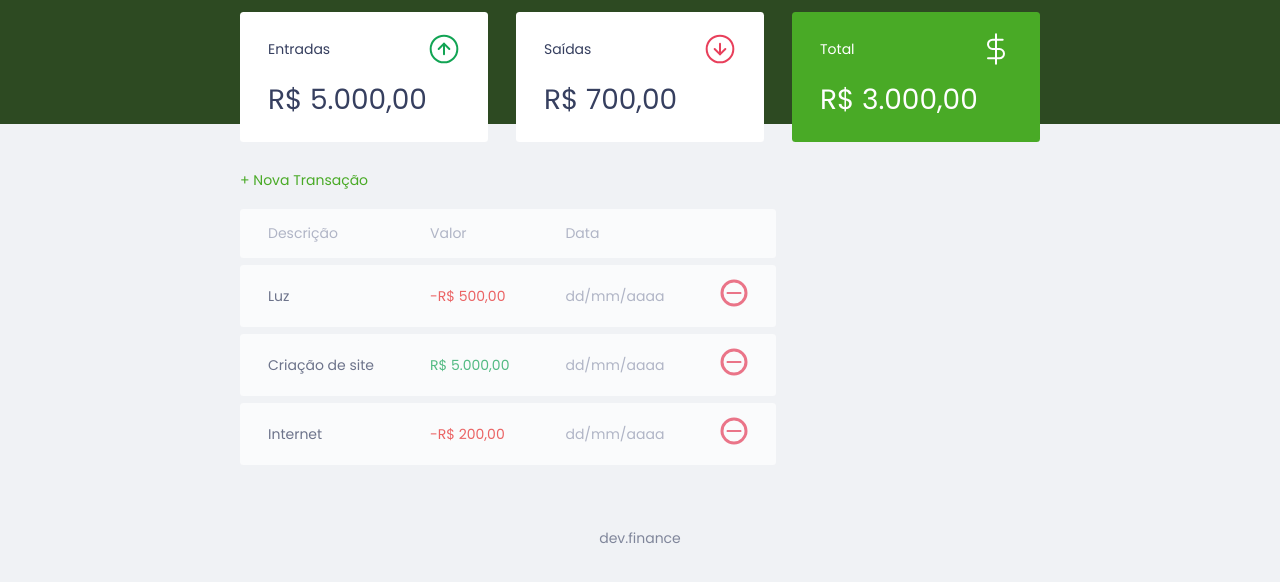
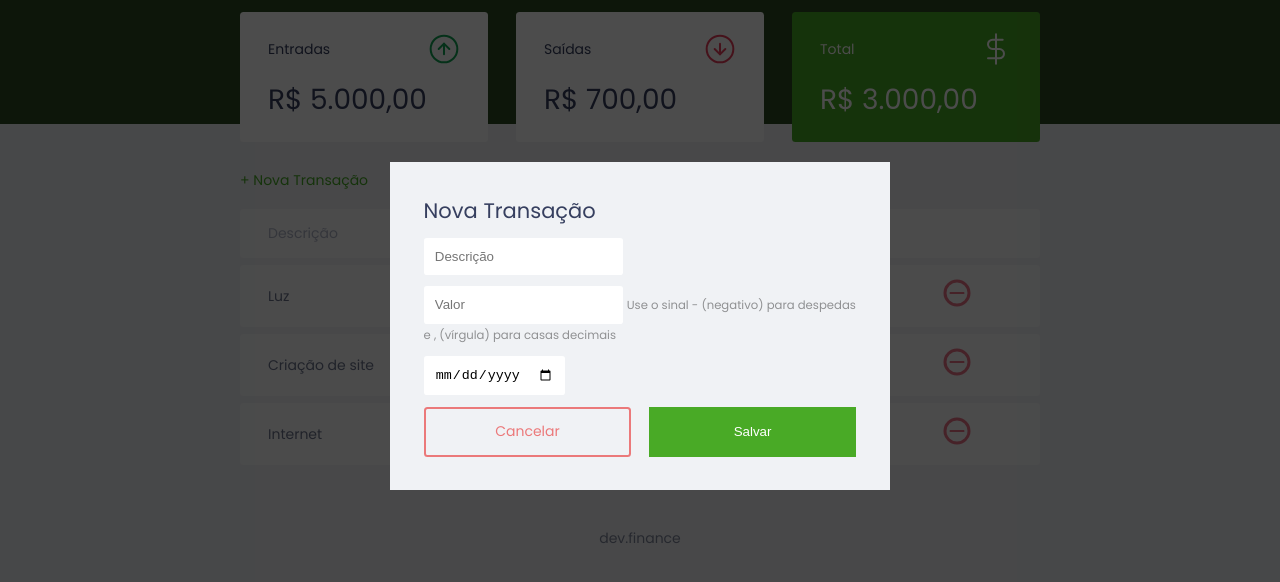
Before and after one commit to rafaelmaiabr/app-controle-financeiro, a plain HTML site: page index.html in a window 1280 px wide. Both pictures are taken after a click on the link "+ Nova Transação". Shown: the part 74-656 px from the top of the page. Drawn offline with Linux system fonts and the light colour scheme.

Commit message:
Configuração Modal Abre/Fecha

```diff
--- a/index.html
+++ b/index.html
@@ -53,7 +53,11 @@
     <section id="transaction">
       <h2 class="sr-only">Transações</h2>
 
-      <a href="#" class="button new">+ Nova Transação</a>
+      <a
+        href="#"
+        onclick="Modal.open()"
+        class="button new">+ Nova Transação
+      </a>
 
       <table id="data-table">
         <thead>
@@ -89,9 +93,80 @@
 
   </main>
 
+  <div class="modal-overlay">
+    <div class="modal">
+        <div id="form">
+          <h2>Nova Transação</h2>
+          <form action="" method="GET">
+            <div class="input-group">
+              <label class="sr-only" for="description">
+                Descrição
+              </label>
+              <input
+                type="text"
+                id="description"
+                name="description"
+                placeholder="Descrição"
+              />
+            </div>
+
+            <div class="input-group">
+              <label class="sr-only" for="amount"> Valor
+              </label>
+              <input
+                type="number"
+                step="0.01"
+                id="amount"
+                name="amount"
+                placeholder="Valor"
+              />
+              <small class="help">
+                Use o sinal - (negativo) para despedas e
+                , (vírgula) para casas decimais
+              </small>
+            </div>
+
+            <div class="input-group">
+              <label class="sr-only" for="date"> Data
+              </label>
+              <input
+                type="date"
+                id="date"
+                name="date"
+                placeholder="dd/mm/aaaa" />
+            </div>
+
+            <div class="input-group actions">
+              <a href="#" onclick="Modal.close()" class="button cancel">Cancelar</a>
+              <button>Salvar</button>
+            </div>
+
+          </form>
+        </div>
+    </div>
+  </div>
+
   <footer>
     dev.finance
   </footer>
+
+  <script>
+    const Modal = {
+      open(){
+        document
+          .querySelector('.modal-overlay')
+          .classList
+          .add('active')
+      },
+      close(){
+        document
+          .querySelector('.modal-overlay')
+          .classList
+          .remove('active')
+      }
+    }
+  </script>
+
 </body>
 
 </html>
--- a/style.css
+++ b/style.css
@@ -1,6 +1,9 @@
 /*GLOBAL*/
 :root {
    --dark-blue: #363f5f;
+   --green: #49aa26;
+   --light-green: #3dd705;
+   --red:#e92929;
 }
 
 * {
@@ -59,17 +62,54 @@ header h1 {
 
 /*LINKS & BUTTONS*/
 a {
-  color: #49AA26;
+  color: var(--green);
   text-decoration: none;
 }
 
 a:hover {
-  color: #3ff705;
+  color: var(--light-green);
+}
+
+button {
+  width: 100%;
+  height: 50px;
+
+  border:none;
+
+  color: white;
+  background: var(--green);
+
+  padding: 0;
+
+  border-radius: 0.25;
+  cursor: pointer;
+}
+
+button:hover {
+  background: var(--light-green);
 }
 
 .button.new {
   display: inline-block;
   margin-bottom: 0.8rem;
+}
+
+.button.cancel {
+  color: var(--red);
+  border:2px var(--red) solid;
+  border-radius: 0.25rem;
+
+  height: 50px;
+
+  display: flex;
+  align-items: center;
+  justify-content: center;
+
+  opacity: 0.6;
+}
+
+.button.cancel:hover {
+  opacity: 1;
 }
 
 /*BALANCE*/
@@ -109,18 +149,22 @@ a:hover {
 }
 
 .card.total {
-  background: #49AA26;
+  background: var(--green);
   color: #fff;
 }
 
 /*TABLE*/
+#transaction {
+  display: block;
+  width: 100%;
+  overflow-x: auto;
+}
+
 #data-table {
-  display: block;
   width: 100%;
   border-spacing: 0 0.5rem;
   color: #969cb3;
 
-  overflow-x: auto;
 }
 
 table thead tr th:first-child,
@@ -168,6 +212,79 @@ td.expense {
   color:#e92929
 }
 
+/*MODAL*/
+.modal-overlay {
+  width: 100%;
+  height: 100%;
+
+  background-color: rgba(0,0,0,0.7);
+
+  position: fixed;
+  top: 0;
+
+  display: flex;
+  align-items: center;
+  justify-content: center;
+
+  opacity: 0;
+  visibility: hidden;
+
+  z-index: 999;
+}
+
+.modal-overlay.active {
+  opacity: 1;
+  visibility: visible;
+}
+
+.modal {
+  background: #f0f2f5;
+  padding: 2.4rem;
+  width: 90%;
+  max-width: 500px;
+
+  position: relative;
+  z-index: 1;
+
+}
+
+/*FORM*/
+#form {
+  max-width: 500px;
+}
+
+#form h2 {
+  margin-top: 0;
+}
+
+input {
+  border: none;
+  border-radius: 0.2rem;
+
+  padding: 0.8rem;
+}
+
+.input-group {
+  margin-top: 0.8rem;
+}
+
+.input-group small {
+  opacity: 0.4;
+}
+
+.input-group.actions {
+  display: flex;
+  justify-content: space-between;
+  align-items: center;
+}
+
+.input-group.actions .button,
+.input-group.actions button {
+  width: 48%;
+}
+
+
+
 /*FOOTER*/
 footer {
   text-align: center;
```
